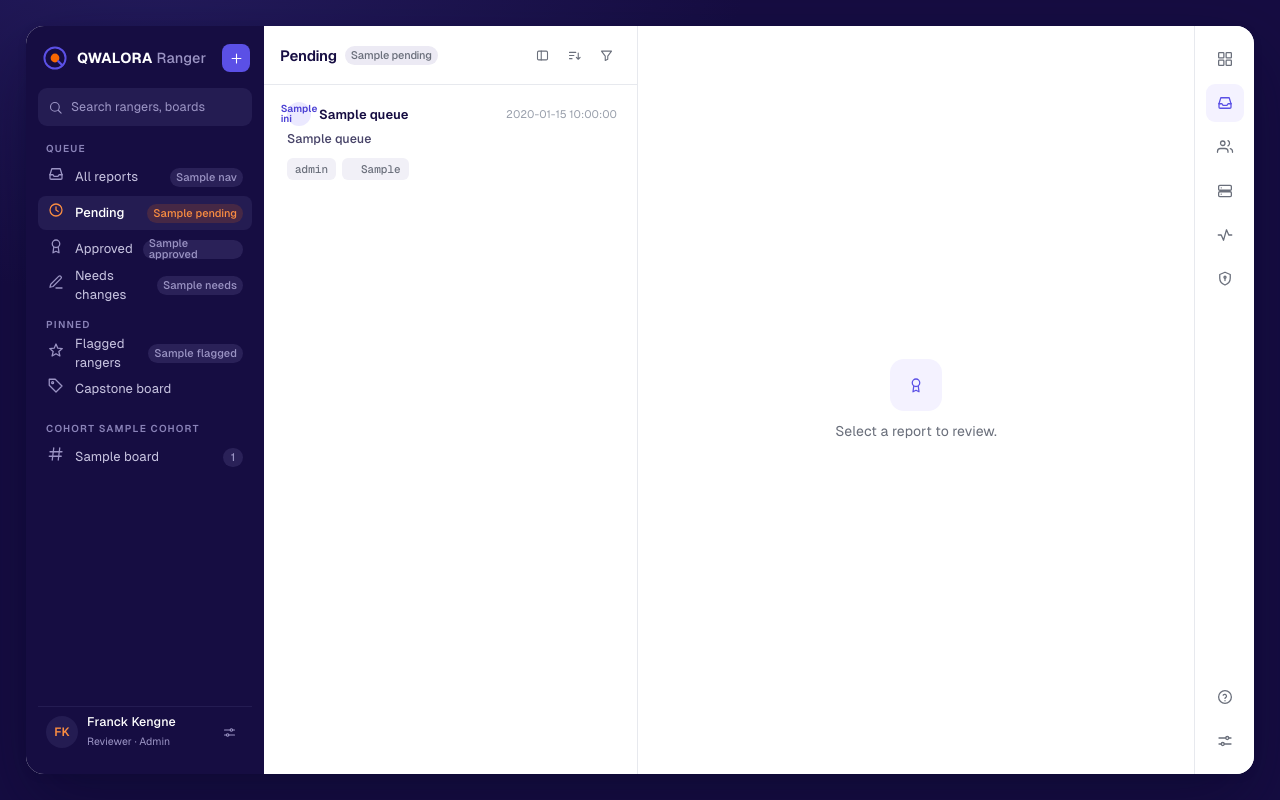
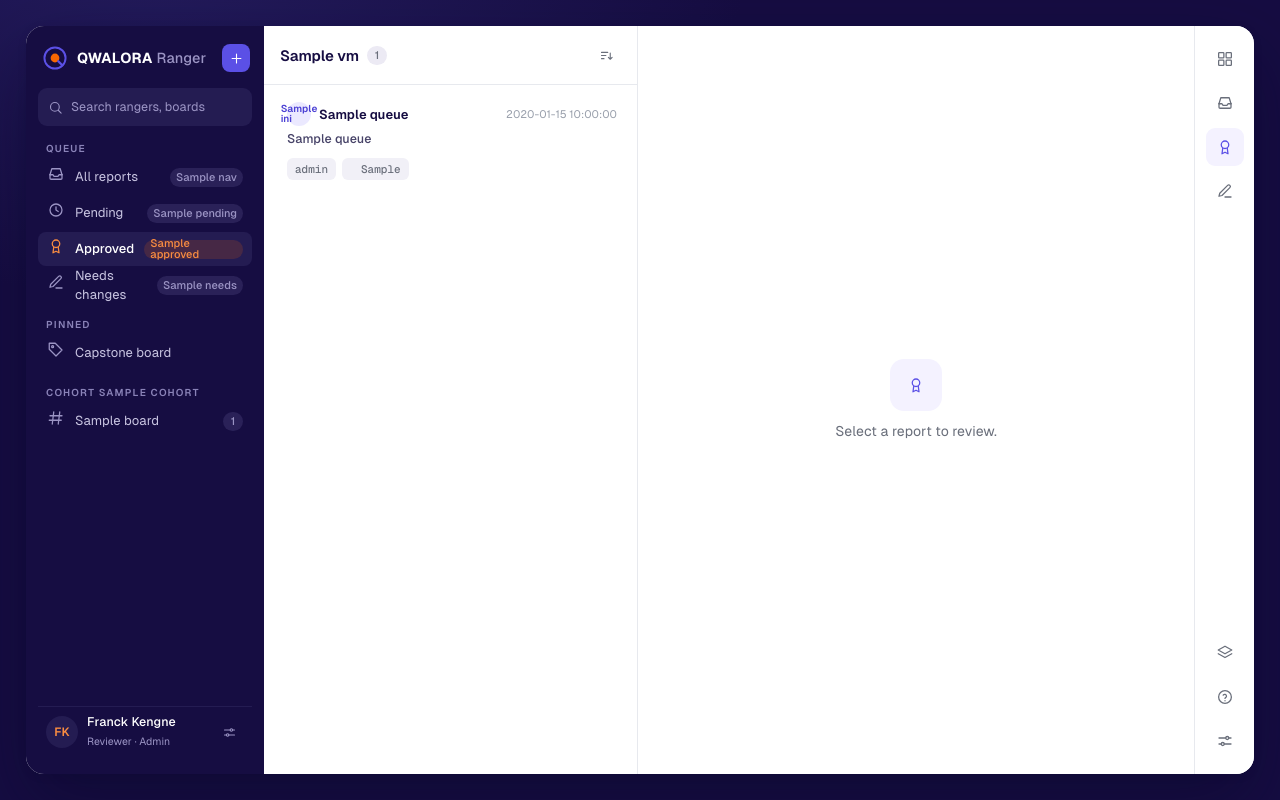
Before and after one commit to qwalora/qwalora-ranger-control, a Flask app: template templates/admin.html in a window 1280 px wide. Run offline with Flask 3, Linux system fonts and the light colour scheme; the template is opened without the code that fills it: most values are stand-ins (such as "Sample title", 1, 10 or a date in 2020); some libraries are stand-ins or nearby versions.

Commit message:
Wire admin dashboard: functional queue filters, board/search/sort, context-preserving review actions
- admin() supports status/board/q/order filters and sel_id selection
- every nav item, rail button, search, sort, and report link is a real link/form
- review action preserves the active queue view via return_status
- empty states link to enroll; detail empty state messaging

```diff
--- a/app.py
+++ b/app.py
@@ -22,6 +22,7 @@ import datetime as _dt
 import functools
 import hashlib
 import os
+import urllib.parse
 
 from flask import (Flask, abort, jsonify, redirect, render_template, request,
                    session, url_for)
@@ -211,33 +212,59 @@ def create_app():
     @admin_required
     def admin():
         demo = bool(os.environ.get("QW_DEMO"))
-        pending = Report.query.filter_by(status="pending").order_by(Report.created_at.desc()).all()
+        status = request.args.get("status", "pending")
+        board = (request.args.get("board") or "").strip()
+        qtext = (request.args.get("q") or "").strip()
+        order = request.args.get("order", "desc")
+        sel_id = request.args.get("r", type=int)
+
         all_n = Report.query.count()
+        pending_n = Report.query.filter_by(status="pending").count()
         approved_n = Report.query.filter_by(status="approved").count()
         needs_n = Report.query.filter_by(status="needs_changes").count()
 
+        qry = Report.query
+        if status in ("pending", "approved", "needs_changes", "rejected"):
+            qry = qry.filter_by(status=status)
+        if board:
+            qry = qry.filter_by(board=board)
+        if qtext:
+            like = f"%{qtext}%"
+            qry = qry.join(Candidate).filter(
+                db.or_(Candidate.name.ilike(like), Candidate.handle.ilike(like)))
+        qry = qry.order_by(Report.created_at.asc() if order == "asc"
+                           else Report.created_at.desc())
+        rows = qry.all()
+
         board_counts = {}
-        for r in pending:
+        for r in Report.query.filter_by(status="pending").all():
             board_counts[r.board] = board_counts.get(r.board, 0) + 1
-        boards_vm = [{"name": b, "count": board_counts.get(b, 0)} for b in BOARDS[:4]]
+        boards_vm = [{"name": b, "count": board_counts.get(b, 0), "on": (board == b)}
+                     for b in BOARDS[:4]]
 
         def tags_for(r):
             return [{"t": "capstone", "cls": "pill-violet", "dot": None}] if r.board == BOARDS[-1] else []
 
-        sel_id = request.args.get("r", type=int)
-        active_id = sel_id if sel_id else (pending[0].id if pending else None)
+        active_id = sel_id if sel_id else (rows[0].id if rows else None)
+        parts = [f"status={status}"]
+        if board:
+            parts.append(f"board={board}")
+        if qtext:
+            parts.append("q=" + urllib.parse.quote(qtext))
+        qs = "&".join(parts)  # filters only, no order/selection
 
         items = []
-        for r in pending:
+        for r in rows:
             c = r.candidate
             items.append({
                 "id": r.id, "ini": _initials(c.name), "name": c.name, "time": _ago(r.created_at),
                 "subject": f"{r.board} · {ROLE_TITLES.get(r.role, r.role)}",
                 "preview": " ".join((r.body or "").split())[:90],
-                "role": r.role, "tags": tags_for(r), "unread": True, "on": (r.id == active_id)})
+                "role": r.role, "tags": tags_for(r), "unread": (r.status == "pending"),
+                "on": (r.id == active_id)})
 
         sel = None
-        target = next((r for r in pending if r.id == active_id), None)
+        target = next((r for r in rows if r.id == active_id), None)
         if target is None and active_id:
             target = Report.query.get(active_id)
         if target:
@@ -270,10 +297,15 @@ def create_app():
                 "engine": "ed25519", "evidence": evidence, "sig": sig, "analysis": paras,
                 "status_label": sl, "status_cls": scls, "status_dot": sdot}
 
+        title_map = {"pending": "Pending", "approved": "Approved",
+                     "needs_changes": "Needs changes", "rejected": "Rejected", "all": "All reports"}
         vm = {"cohort": DEFAULT_COHORT, "broker": broker_status(),
-              "nav": {"all": all_n, "pending": len(pending), "approved": approved_n,
-                      "needs": needs_n, "boards": boards_vm, "flagged": 0},
-              "queue": items, "selected": sel}
+              "nav": {"all": all_n, "pending": pending_n, "approved": approved_n,
+                      "needs": needs_n, "boards": boards_vm, "flagged": needs_n},
+              "queue": items, "selected": sel,
+              "active_status": status, "active_board": board, "q": qtext, "order": order,
+              "qs": qs, "title": (title_map.get(status, "Reports") if not board else board),
+              "count": len(rows)}
         return render_template("admin.html", vm=vm)
 
     @app.post("/admin/reports/<int:rid>")
@@ -287,7 +319,7 @@ def create_app():
             r.reviewer_notes = (request.form.get("notes") or "").strip() or None
             r.reviewed_at = _dt.datetime.now(_dt.timezone.utc)
             db.session.commit()
-        return redirect(url_for("admin"))
+        return redirect(url_for("admin", status=request.form.get("return_status", "pending")))
 
     @app.get("/roster.json")
     @admin_required
--- a/static/app.css
+++ b/static/app.css
@@ -177,6 +177,8 @@ h1.t{font:700 26px/1.08 var(--f);letter-spacing:-.8px;margin-top:12px;color:var(
 .nav-brand b span{font-weight:500;color:#9b94c4;letter-spacing:0}
 .compose{width:28px;height:28px;border-radius:8px;background:var(--violet);color:#fff;display:flex;align-items:center;justify-content:center;flex:none}
 .nav-search{display:flex;align-items:center;gap:8px;height:38px;padding:0 10px;background:#241c52;border-radius:9px;color:#9b94c4;font-size:12.5px}
+.nav-search input{border:none;background:transparent;outline:none;flex:1;min-width:0;font:inherit;font-size:12.5px;color:#fff}
+.nav-search input::placeholder{color:#9b94c4}
 .nav-group{display:flex;flex-direction:column;gap:2px}
 .nav-group .gl{padding:4px 8px;font:600 10px/1 var(--f);letter-spacing:1.2px;color:#8a83b8;text-transform:uppercase}
 .nav-item{display:flex;align-items:center;gap:10px;height:34px;padding:0 9px;border-radius:8px;color:#c7c3e0;font-size:13px;cursor:pointer}
--- a/templates/admin.html
+++ b/templates/admin.html
@@ -1,7 +1,7 @@
 {% extends "base.html" %}
 {% from "_icons.html" import ic %}
 {% from "_brand.html" import qlogo %}
-{% block title %}Grading Queue · Qwalora Ranger{% endblock %}
+{% block title %}{{ vm.title }} · Qwalora Ranger{% endblock %}
 {% block body %}
 <div class="shell">
   <div class="app">
@@ -11,28 +11,31 @@
       <div class="nav-top">
         <div class="nav-brand">
           <span class="l">{{ qlogo('light',26) }}<b>QWALORA <span>Ranger</span></b></span>
-          <span class="compose">{{ ic('plus','ic ic-sm') }}</span>
+          <a class="compose" href="/enroll" title="Enroll a ranger">{{ ic('plus','ic ic-sm') }}</a>
         </div>
-        <div class="nav-search">{{ ic('search','ic ic-sm') }}<span>Search rangers, boards</span></div>
+        <form class="nav-search" method="get" action="/admin">
+          {{ ic('search','ic ic-sm') }}
+          <input name="q" value="{{ vm.q }}" placeholder="Search rangers, boards" autocomplete="off">
+          <input type="hidden" name="status" value="{{ vm.active_status }}">
+        </form>
 
         <div class="nav-group">
           <div class="gl">Queue</div>
-          <div class="nav-item"><span class="l">{{ ic('inbox') }}</span><span class="lbl">All reports</span><span class="count">{{ vm.nav.all }}</span></div>
-          <div class="nav-item on"><span class="l">{{ ic('clock') }}</span><span class="lbl">Pending</span><span class="count count-on">{{ vm.nav.pending }}</span></div>
-          <div class="nav-item"><span class="l">{{ ic('medal') }}</span><span class="lbl">Approved</span><span class="count">{{ vm.nav.approved }}</span></div>
-          <div class="nav-item"><span class="l">{{ ic('edit') }}</span><span class="lbl">Needs changes</span>{% if vm.nav.needs %}<span class="count">{{ vm.nav.needs }}</span>{% endif %}</div>
+          <a class="nav-item {% if vm.active_status=='all' and not vm.active_board %}on{% endif %}" href="/admin?status=all"><span class="l">{{ ic('inbox') }}</span><span class="lbl">All reports</span>{% if vm.nav.all %}<span class="count {% if vm.active_status=='all' %}count-on{% endif %}">{{ vm.nav.all }}</span>{% endif %}</a>
+          <a class="nav-item {% if vm.active_status=='pending' and not vm.active_board %}on{% endif %}" href="/admin?status=pending"><span class="l">{{ ic('clock') }}</span><span class="lbl">Pending</span>{% if vm.nav.pending %}<span class="count {% if vm.active_status=='pending' %}count-on{% endif %}">{{ vm.nav.pending }}</span>{% endif %}</a>
+          <a class="nav-item {% if vm.active_status=='approved' and not vm.active_board %}on{% endif %}" href="/admin?status=approved"><span class="l">{{ ic('medal') }}</span><span class="lbl">Approved</span>{% if vm.nav.approved %}<span class="count {% if vm.active_status=='approved' %}count-on{% endif %}">{{ vm.nav.approved }}</span>{% endif %}</a>
+          <a class="nav-item {% if vm.active_status=='needs_changes' and not vm.active_board %}on{% endif %}" href="/admin?status=needs_changes"><span class="l">{{ ic('edit') }}</span><span class="lbl">Needs changes</span>{% if vm.nav.needs %}<span class="count">{{ vm.nav.needs }}</span>{% endif %}</a>
         </div>
 
         <div class="nav-group">
           <div class="gl">Pinned</div>
-          <div class="nav-item"><span class="l">{{ ic('star') }}</span><span class="lbl">Flagged rangers</span>{% if vm.nav.flagged %}<span class="count">{{ vm.nav.flagged }}</span>{% endif %}</div>
-          <div class="nav-item"><span class="l">{{ ic('tag') }}</span><span class="lbl">Capstone board</span></div>
+          <a class="nav-item {% if vm.active_board=='board6' %}on{% endif %}" href="/admin?status=all&board=board6"><span class="l">{{ ic('tag') }}</span><span class="lbl">Capstone board</span></a>
         </div>
 
         <div class="nav-group">
           <div class="gl">Cohort {{ vm.cohort }}</div>
           {% for b in vm.nav.boards %}
-          <div class="nav-item"><span class="l">{{ ic('hash') }}</span><span class="lbl">{{ b.name }}</span>{% if b.count %}<span class="count">{{ b.count }}</span>{% endif %}</div>
+          <a class="nav-item {% if b.on %}on{% endif %}" href="/admin?status={{ vm.active_status }}&board={{ b.name }}"><span class="l">{{ ic('hash') }}</span><span class="lbl">{{ b.name }}</span>{% if b.count %}<span class="count">{{ b.count }}</span>{% endif %}</a>
           {% endfor %}
         </div>
       </div>
@@ -46,16 +49,14 @@
     <!-- LIST -->
     <section class="list">
       <div class="list-head">
-        <div class="ttl">Pending <span class="count">{{ vm.nav.pending }}</span></div>
+        <div class="ttl">{{ vm.title }} <span class="count">{{ vm.count }}</span></div>
         <div class="list-tools">
-          <span class="iconbtn">{{ ic('columns','ic ic-sm') }}</span>
-          <span class="iconbtn">{{ ic('sort','ic ic-sm') }}</span>
-          <span class="iconbtn">{{ ic('filter','ic ic-sm') }}</span>
+          <a class="iconbtn" href="/admin?{{ vm.qs }}&order={{ 'desc' if vm.order=='asc' else 'asc' }}" title="{% if vm.order=='asc' %}Newest first{% else %}Oldest first{% endif %}">{{ ic('sort','ic ic-sm') }}</a>
         </div>
       </div>
       <div class="list-body">
         {% for it in vm.queue %}
-        <a class="li {% if it.on %}on{% endif %}" href="/admin?r={{ it.id }}">
+        <a class="li {% if it.on %}on{% endif %}" href="/admin?{{ vm.qs }}&order={{ vm.order }}&r={{ it.id }}">
           <div class="li-r1">
             <div class="li-nm">
               {% if it.unread %}<span class="unread"></span>{% endif %}
@@ -71,7 +72,9 @@
           </div>
         </a>
         {% else %}
-        <div class="empty"><div class="ring">{{ ic('inbox') }}</div><div>No reports pending review.</div></div>
+        <div class="empty"><div class="ring">{{ ic('inbox') }}</div>
+          <div>No reports in this view.</div>
+          <a class="btn btn-ghost btn-sm" href="/enroll">Enroll a ranger</a></div>
         {% endfor %}
       </div>
     </section>
@@ -83,8 +86,6 @@
       <div class="det-top">
         <div class="ttl">{{ s.board }} · {{ s.role_title }}</div>
         <div class="r">
-          <span class="iconbtn">{{ ic('kebab','ic ic-sm') }}</span>
-          <span class="iconbtn">{{ ic('clock','ic ic-sm') }}</span>
           <span class="av av-26">FK</span>
           <span class="pill {{ s.status_cls }}"><span class="dot {{ s.status_dot }}"></span>{{ s.status_label }}</span>
         </div>
@@ -94,10 +95,8 @@
         <span class="crumb">{{ ic('inbox','ic ic-sm') }}Cohort {{ vm.cohort }}</span>
         <span class="mono dim" style="font-size:12px">{{ s.rid }}</span>
         <span class="stack">{% for a in s.participants %}<span class="av av-24 av-ring">{{ a }}</span>{% endfor %}</span>
-        {% if s.participants_more %}<span class="muted" style="font-size:11.5px">+{{ s.participants_more }}</span>{% endif %}
         <span class="metric">{{ ic('users','ic ic-sm') }}{{ s.m_roles }}</span>
         <span class="metric">{{ ic('layers','ic ic-sm') }}{{ s.m_boards }}</span>
-        <span class="metric">{{ ic('tag','ic ic-sm') }}{{ s.m_flags }}</span>
         <span class="metric">{{ ic('shield','ic ic-sm') }}{{ s.m_signals }}</span>
       </div>
 
@@ -108,7 +107,7 @@
           <div class="msg-h">
             <div class="l"><span class="av av-32">{{ s.ini }}</span>
               <div class="who"><b>{{ s.name }}</b><span class="sub"><span class="mono">@{{ s.handle }}</span></span></div></div>
-            <div class="r"><span class="li-time">{{ s.time }}</span><span class="iconbtn">{{ ic('reply','ic ic-sm') }}</span><span class="iconbtn">{{ ic('kebab','ic ic-sm') }}</span></div>
+            <div class="r"><span class="li-time">{{ s.time }}</span></div>
           </div>
           <p>Submitting {{ s.board }} {{ s.role_title }} for review. Write-up and the re-measured evidence are below.</p>
         </div>
@@ -116,7 +115,7 @@
         <div class="sep"><span class="hl"></span><span class="g">{{ ic('link','ic ic-sm') }}{{ s.remeasure_label }}</span><span class="hl"></span></div>
 
         <div class="progcard">
-          <div class="h">{{ ic('shield','ic ic-sm') }}<b>Program re-measurement</b><span class="pill pill-violet">answer-free</span><span class="sp" style="flex:1"></span><span class="mono dim" style="font-size:11px">{{ s.engine }}</span></div>
+          <div class="h">{{ ic('shield','ic ic-sm') }}<b>Program re-measurement</b><span class="pill pill-violet">answer-free</span><span style="flex:1"></span><span class="mono dim" style="font-size:11px">{{ s.engine }}</span></div>
           {% if s.evidence %}
           <div class="evrow">
             {% for e in s.evidence %}<span class="chip {{ e.cls }}"><span class="dot {{ e.dot }}"></span>{{ e.label }}</span>{% endfor %}
@@ -134,16 +133,18 @@
           <div class="msg-h">
             <div class="l"><span class="av av-32">{{ s.ini }}</span>
               <div class="who"><b>{{ s.name }}</b><span class="sub"><span class="mono">@{{ s.handle }}</span><span class="dim">→ Reviewers</span></span></div></div>
-            <div class="r"><span class="li-time">{{ s.time }}</span><span class="iconbtn">{{ ic('reply','ic ic-sm') }}</span></div>
+            <div class="r"><span class="li-time">{{ s.time }}</span></div>
           </div>
           {% for p in s.analysis %}<p>{{ p }}</p>{% endfor %}
-          <a class="replink" href="#">View evidence in repo {{ ic('ext','ic ic-sm') }}</a>
         </div>
 
-        <div class="sep"><span class="hl"></span><span class="g">Awaiting your decision</span><span class="hl"></span></div>
+        <div class="sep"><span class="hl"></span><span class="g">
+          {% if s.status_label == 'Pending' %}Awaiting your decision{% else %}Decision: {{ s.status_label }}{% endif %}
+        </span><span class="hl"></span></div>
       </div>
 
       <form class="det-foot" method="post" action="/admin/reports/{{ s.id }}">
+        <input type="hidden" name="return_status" value="{{ vm.active_status }}">
         <div class="notebar">{{ ic('lock','ic ic-sm') }}<input name="notes" placeholder="Add a reviewer note" style="border:none;background:transparent;outline:none;flex:1;font:inherit;color:var(--ink)"></div>
         <div class="foot-actions">
           <span class="cap">Visible to reviewers in Cohort {{ vm.cohort }}</span>
@@ -155,21 +156,21 @@
         </div>
       </form>
       {% else %}
-      <div class="empty"><div class="ring">{{ ic('medal') }}</div><div>Select a report to review.</div></div>
+      <div class="empty"><div class="ring">{{ ic('medal') }}</div>
+        <div>{% if vm.count %}Select a report to review.{% else %}No reports yet. They appear here once rangers submit.{% endif %}</div></div>
       {% endif %}
     </section>
 
     <!-- RAIL -->
     <nav class="rail">
-      <span class="rb">{{ ic('grid') }}</span>
-      <span class="rb on">{{ ic('inbox') }}</span>
-      <span class="rb">{{ ic('users') }}</span>
-      <span class="rb">{{ ic('server') }}</span>
-      <span class="rb">{{ ic('activity') }}</span>
-      <span class="rb">{{ ic('shield') }}</span>
+      <a class="rb {% if vm.active_status=='all' %}on{% endif %}" href="/admin?status=all" title="All reports">{{ ic('grid') }}</a>
+      <a class="rb {% if vm.active_status=='pending' %}on{% endif %}" href="/admin?status=pending" title="Pending">{{ ic('inbox') }}</a>
+      <a class="rb {% if vm.active_status=='approved' %}on{% endif %}" href="/admin?status=approved" title="Approved">{{ ic('medal') }}</a>
+      <a class="rb {% if vm.active_status=='needs_changes' %}on{% endif %}" href="/admin?status=needs_changes" title="Needs changes">{{ ic('edit') }}</a>
       <span class="sp"></span>
-      <span class="rb">{{ ic('help') }}</span>
-      <span class="rb">{{ ic('sliders') }}</span>
+      <a class="rb" href="/roster.json?cohort={{ vm.cohort }}" title="Roster JSON">{{ ic('layers') }}</a>
+      <a class="rb" href="https://ranger.qwalora.com" title="Ranger site">{{ ic('help') }}</a>
+      <a class="rb" href="/admin/logout" title="Sign out">{{ ic('sliders') }}</a>
     </nav>
 
   </div>
```
